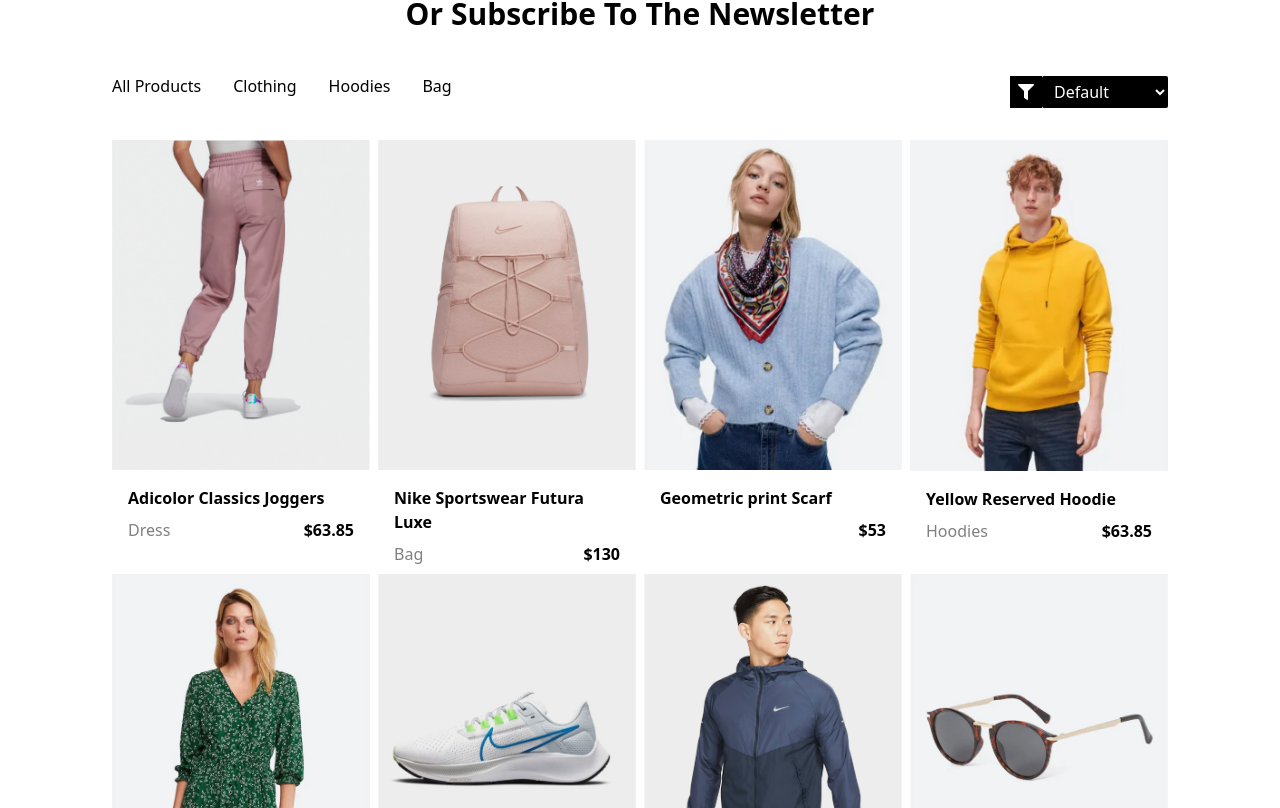
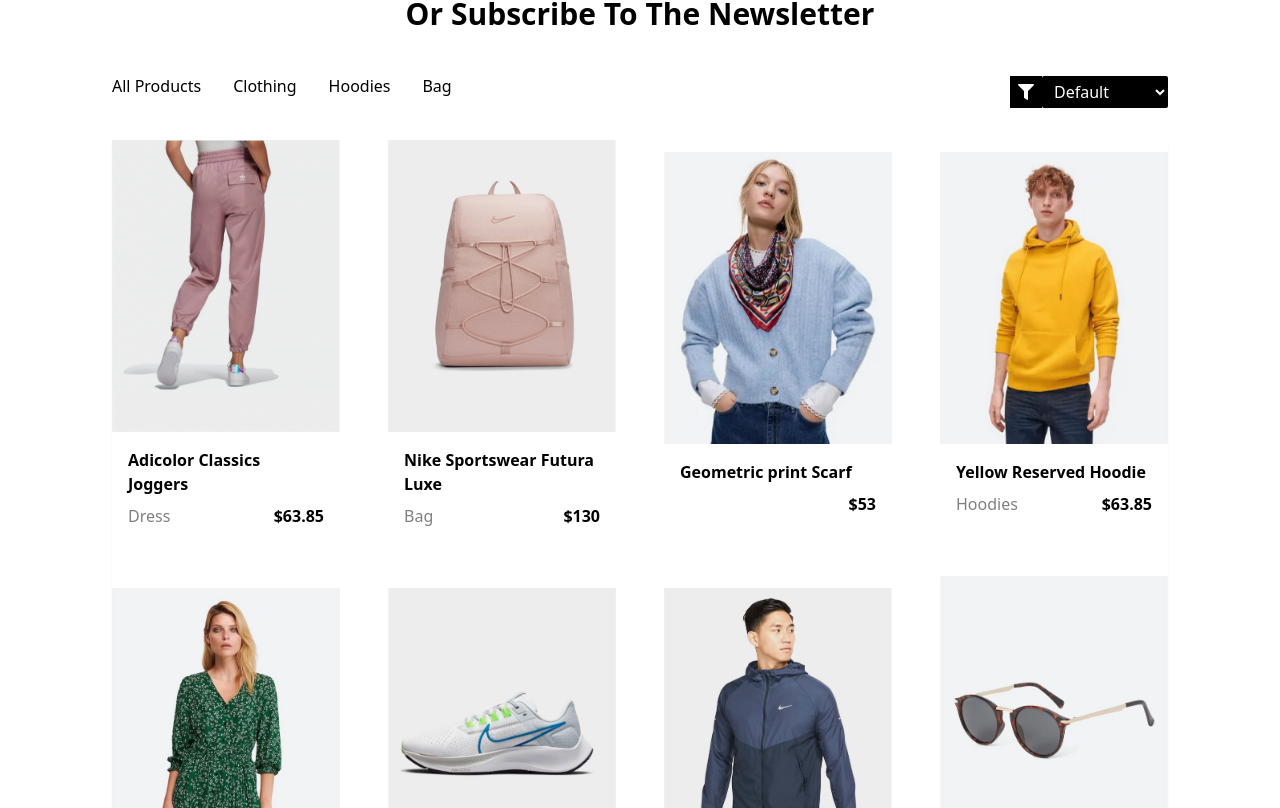
Before and after one commit to Lanreomotosho/React_Ecommerce_Website, a React (Vite) app: page / in a window 1280 px wide. Shown: the part 1872-2680 px from the top of the page. Built offline with nearby package versions, Linux system fonts and the light colour scheme.

Commit message:
first commit

```diff
--- a/src/components/Cards.jsx
+++ b/src/components/Cards.jsx
@@ -3,11 +3,13 @@
 
 const Cards = ({ filteredItems }) => {
   return (
-    <div className='grid xl:grid-cols-4 md:grid-cols-3 sm:grid-cols-2 grid-cols-1 gap-2'>
+    <div className='grid xl:grid-cols-4 md:grid-cols-3 sm:grid-cols-2 grid-cols-1 gap-12 items-center
+    justify-center shadow-sm'>
      { filteredItems.map((item) => (
         <div key={item.id}>
           <Link to={`/shop/${item.id}`}>
-            <img src={item.images} alt="" />
+            <img src={item.images} alt="" className='mx-auto w-full hover:scale-105 transition-all
+            duration-300'/>
             </Link>
             <div className='mt-4 px-4'>
               <h4 className=' text-base font-semibold mb-2'>
```
Also changed, not shown: public/images/20.png (renamed from public/images/image1 (2).png).
